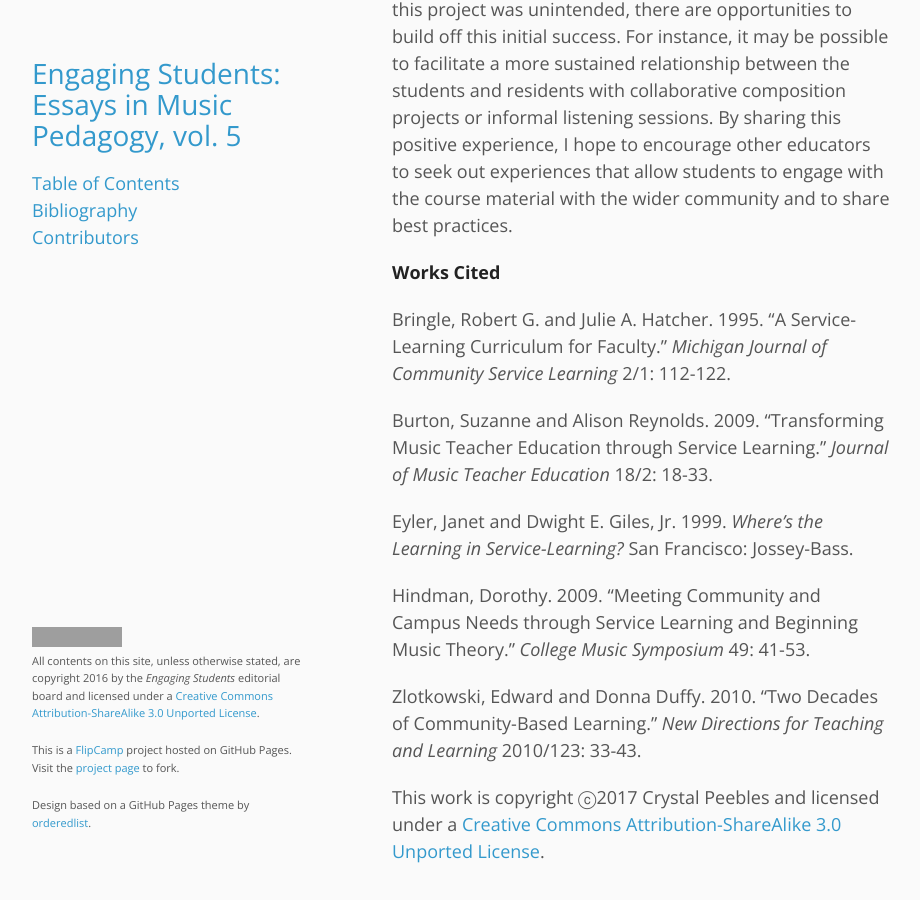
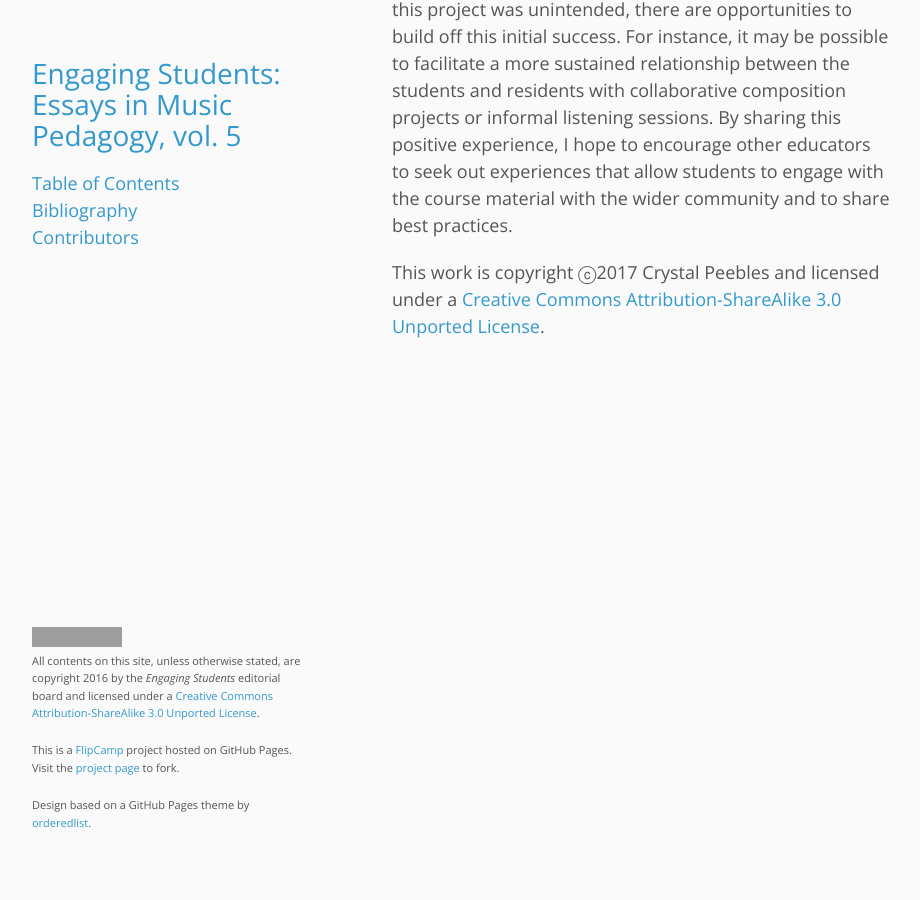
Before and after one commit to flipcamp/engagingstudents5, a Jekyll site: the page built from essays/peebles.md, in a window 1280 px wide and 900 px high, scrolled down 6851 px. Shown: the whole window, without its empty margins (178-1098 px from the left). Built offline with Jekyll 4.4.1, drawn with Linux system fonts in a browser that asks for light colours; grey boxes are pictures that could not be loaded.

Commit message:
peebles edits

```diff
--- a/essays/peebles.md
+++ b/essays/peebles.md
@@ -94,25 +94,4 @@ What started out as an opportunity to present our work to a convenient and recep
 
 While the rich audience discussion in this first iteration of this project was unintended, there are opportunities to build off this initial success. For instance, it may be possible to facilitate a more sustained relationship between the students and residents with collaborative composition projects or informal listening sessions. By sharing this positive experience, I hope to encourage other educators to seek out experiences that allow students to engage with the course material with the wider community and to share best practices.
 
-**Works Cited**
-
-Bringle, Robert G. and Julie A. Hatcher. 1995. “A Service-Learning
-Curriculum for Faculty.” *Michigan Journal of Community Service
-Learning* 2/1: 112-122.
-
-Burton, Suzanne and Alison Reynolds. 2009. “Transforming Music Teacher
-Education through Service Learning.” *Journal of Music Teacher
-Education* 18/2: 18-33.
-
-Eyler, Janet and Dwight E. Giles, Jr. 1999. *Where’s the Learning in
-Service-Learning?* San Francisco: Jossey-Bass.
-
-Hindman, Dorothy. 2009. “Meeting Community and Campus Needs through
-Service Learning and Beginning Music Theory.” *College Music Symposium*
-49: 41-53.
-
-Zlotkowski, Edward and Donna Duffy. 2010. “Two Decades of
-Community-Based Learning.” *New Directions for Teaching and Learning*
-2010/123: 33-43.
-
 This work is copyright ⓒ2017 Crystal Peebles and licensed under a [Creative Commons Attribution-ShareAlike 3.0 Unported License](http://creativecommons.org/licenses/by-sa/3.0/).
```
